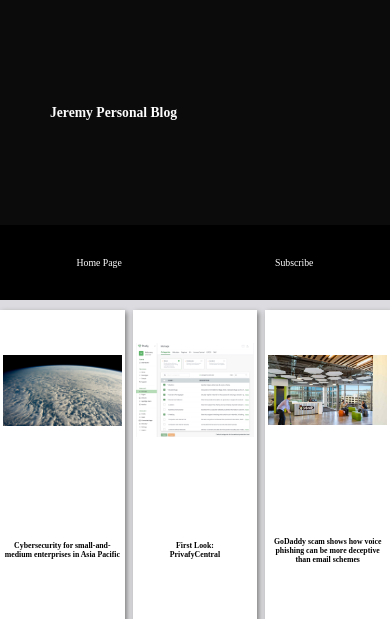
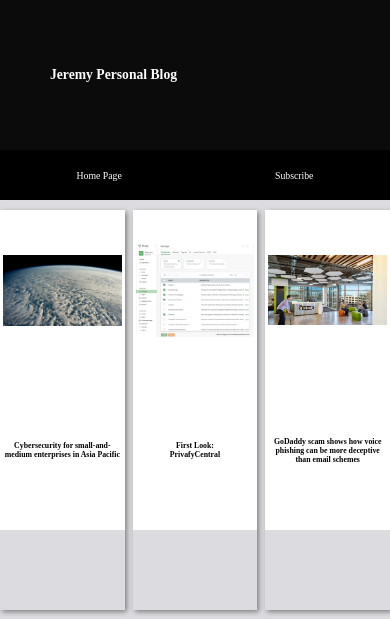
Before and after one commit to greenteajha/FEND_project1-Personal_Blog_Website, a plain HTML site: page index.html in a window 390 px wide. Shown: the top 619 px of the page. Drawn offline with Linux system fonts and the light colour scheme.

Commit message:
Change root page banner height.

```diff
--- a/CSS/index_phones-view.css
+++ b/CSS/index_phones-view.css
@@ -8,7 +8,7 @@
 
         .root-container {
             display: grid;
-            grid-template-rows: 300px 1fr 50px;
+            grid-template-rows: 200px 1fr 50px;
             grid-template-columns: 100%;
             grid-template-areas:
             "header"
```
